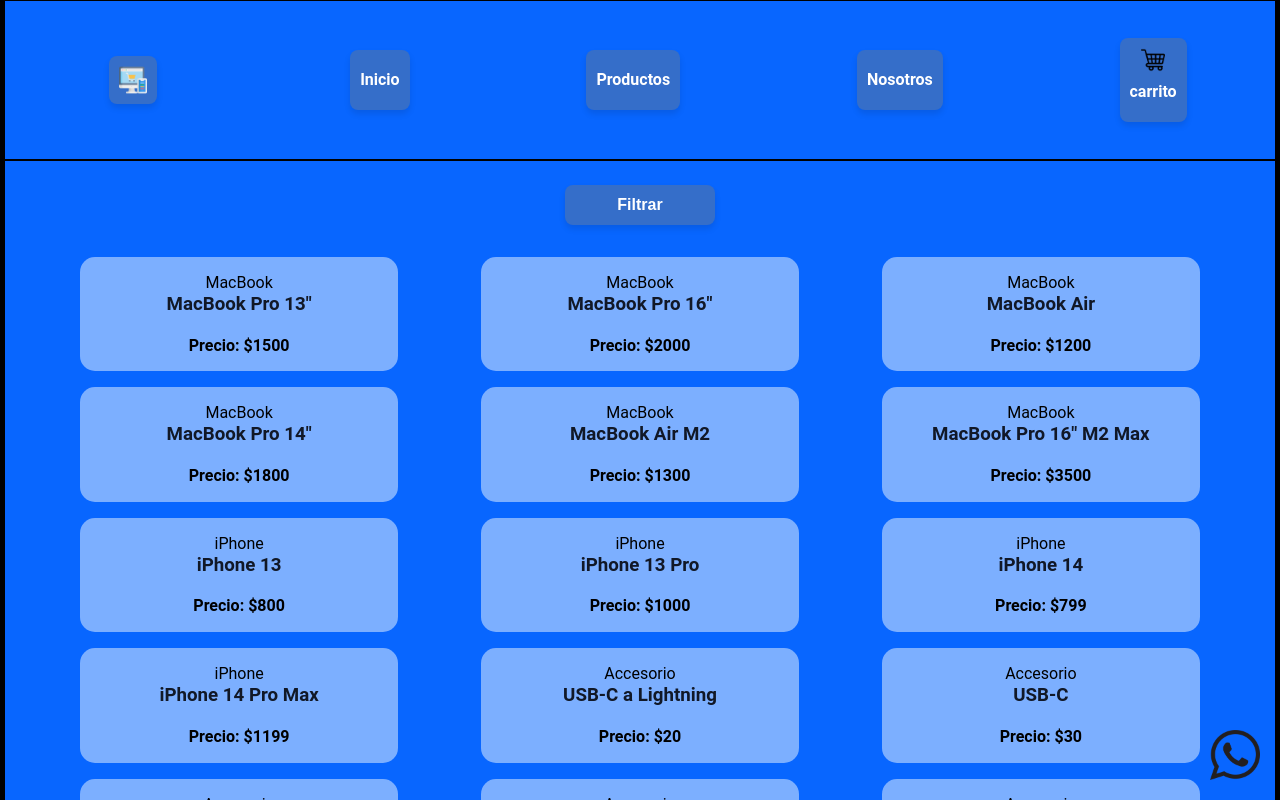
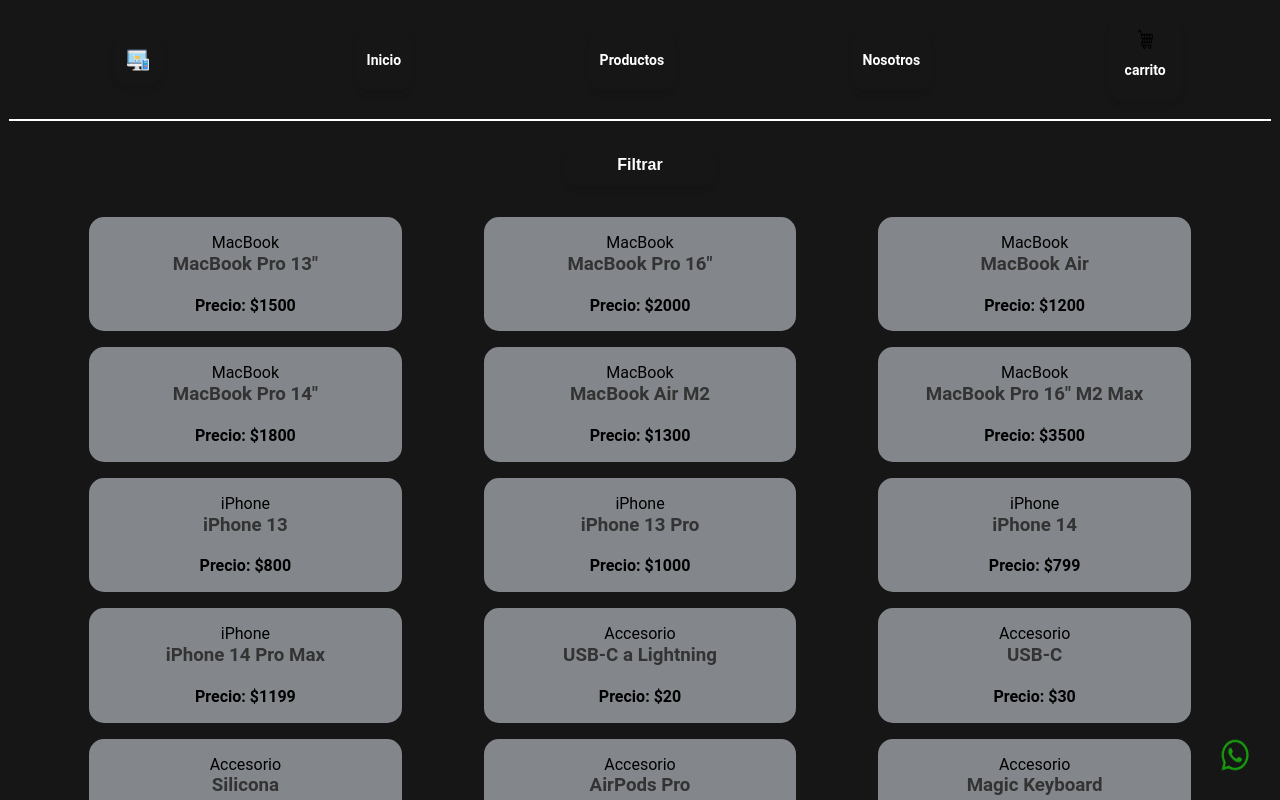
Before and after one commit to NicolasRovetta/e-commerce, a React (Vite) app: page /productos in a window 1280 px wide. Shown: the top 800 px of the page. Built offline with nearby package versions, Linux system fonts and the light colour scheme.

Commit message:
NavegaLasRutas+Rovetta

```diff
--- a/index.html
+++ b/index.html
@@ -4,7 +4,7 @@
     <meta charset="UTF-8" />
     <link rel="icon" href="/src/assets/flaticonStore.png" />
     <meta name="viewport" content="width=device-width, initial-scale=1.0" />
-    <title>Landing</title>
+    <title>iCommerce</title>
   </head>
   <body>
     <div id="root"></div>
--- a/src/components/ItemListContainer.css
+++ b/src/components/ItemListContainer.css
@@ -1,14 +1,12 @@
 .container {
-  border-width: 1px 5px 1px 5px;
-  border-style: solid;
-  border-color: black;
+  border-top: 1px solid #fff;
   margin: 0;
   display: flex;
   flex-direction: row;
   flex-wrap: wrap;
   justify-content: space-evenly;
-  background-color: #0866ff;
-  min-height: 80vh;
+  background-color: #161617;
+  min-height: 85vh;
   max-width: 100%;
 }
 
@@ -45,8 +43,7 @@
   height: 40px;
   width: 150px;
   margin: 0.5em;
-  background-color: #356ec9;
-  border-radius: 8px;
+  border-radius: 12px;
   display: flex;
   align-items: center;
   justify-content: center;
@@ -57,6 +54,8 @@
   font-weight: bold;
   box-shadow: 0 4px 6px rgba(0, 0, 0, 0.1);
   transition: background-color 0.3s, transform 0.3s;
+  background-color: transparent;
+  border: none;
 }
 
 .buttonFilter-container {
@@ -67,7 +66,7 @@
 
 .buttonFilter:hover,
 .clear-filter-button:hover {
-  background-color: #2851a3;
+  background-color: rgb(41, 151, 255);
   transform: translateY(-2px);
 }
 
--- a/src/components/Layout.css
+++ b/src/components/Layout.css
@@ -1,5 +1,5 @@
 body {
-  background-color: #0866ff;
+  background-color: #161617;
   margin: 0;
   display: flex;
   flex-direction: column;
@@ -23,13 +23,13 @@ body {
 }
 
 nav {
-  height: 20vh;
+  height: 15vh;
   width: 100%;
   display: flex;
   align-items: center;
   padding: 0 20px;
   box-sizing: border-box;
-  background-color: #0866ff;
+  background-color: #161617;
   position: relative;
 }
 
@@ -37,9 +37,7 @@ nav ul {
   display: flex;
   list-style: none;
   margin: 0;
-  border-width: 1px 5px 1px 5px;
-  border-style: solid;
-  border-color: black;
+  border-bottom: 1px solid #fff;
   padding: 0;
   width: 100%;
   justify-content: space-around;
@@ -61,19 +59,20 @@ nav .active {
   text-decoration: none;
   color: white;
   padding: 10px;
-  border-radius: 8px;
   transition: background-color 0.3s, transform 0.3s;
-  background-color: #356ec9;
   box-shadow: 0 4px 6px rgba(0, 0, 0, 0.1);
-  font-size: 16px;
+  font-size: 14px;
   font-weight: bold;
   text-align: center;
   line-height: 40px;
+  background-color: transparent;
+  border: none;
+  border-radius: 12px;
 }
 
 nav a:hover,
 nav .active:hover {
-  background-color: #2851a3;
+  background-color: rgb(41, 151, 255);
   transform: translateY(-2px);
 }
 
--- a/src/index.css
+++ b/src/index.css
@@ -5,7 +5,7 @@
 * {
   box-sizing: border-box;
   margin: 0;
-  padding: 0;
+  padding: 0 3px;
 }
 
 body {
@@ -29,7 +29,7 @@ body {
 .detalleProducto {
   margin: 0 250px;
   padding: 0 100px;
-  background-color: rgba(240, 248, 255, 0.5);
+  background-color: #f0f8ff80;
   border-radius: 10px;
   text-align: center;
 }
@@ -47,13 +47,14 @@ body {
 }
 
 .homeNosotros {
-  border-width: 1px 5px 1px 5px;
-  border-style: solid;
-  border-color: black;
+  background-color: #161617;
+  border-top: 1px solid #fff;
   height: 100vh;
   margin: 0;
-  background-color: hwb(217 4% 0%);
+  padding: 30px 0;
+
 }
+
 
 .logoCart {
   height: 1.5em;
@@ -61,6 +62,7 @@ body {
 }
 
 h2 {
+  color: #333;
   margin: 0;
   text-align: center;
 }
@@ -87,7 +89,7 @@ h3,
 h4,
 h5,
 h6 {
-  color: #111827;
+  color:  #333;
   margin-bottom: 20px;
 }
 
@@ -103,21 +105,22 @@ a {
 }
 
 a:hover {
-  color: #2563eb;
+  color: f0f8ff80;
 }
 
 button {
-  background-color: #3b82f6;
-  color: white;
+  background-color: transparent;
   border: none;
+  color: #1d4ed8;
   padding: 10px 20px;
-  border-radius: 8px;
+  border-radius: 12px;
   cursor: pointer;
   transition: background-color 0.3s, transform 0.3s;
 }
 
 button:hover {
-  background-color: #2563eb;
+  background-color: rgb(41, 151, 255);
+  color: white;
   transform: translateY(-2px);
 }
 
```
Also changed, not shown: src/assets/logoWp.png.
